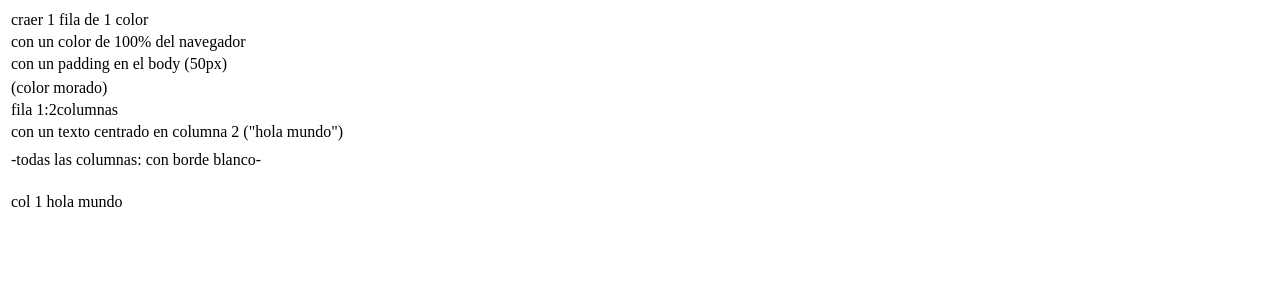
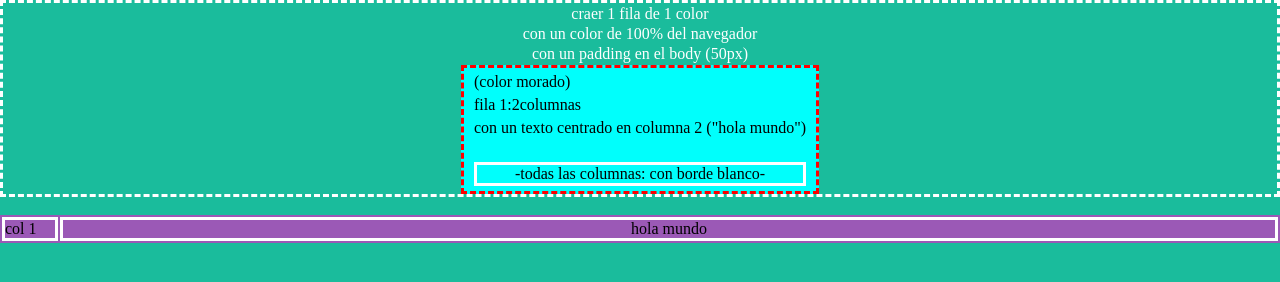
Before and after one commit to Cubowos/ExamenB, a plain HTML site: page index.html in a window 1280 px wide. Drawn offline with Linux system fonts and the light colour scheme; files that its build step writes are made by us from their sources; the site is published under a folder, as on GitHub Pages, so addresses that start at the root find nothing.

Commit message:
modificacion de ruta estilo

```diff
--- a/index.html
+++ b/index.html
@@ -5,7 +5,7 @@
     <meta charset="UTF-8">
     <meta http-equiv="X-UA-Compatible" content="IE=edge">
     <meta name="viewport" content="width=device-width, initial-scale=1.0">
-    <link rel="stylesheet" href="/pagina2/estilo/estilo.css">
+    <link rel="stylesheet" href="estilo/estilo.css">
     <title>pagina 2</title>
 </head>
 
```
